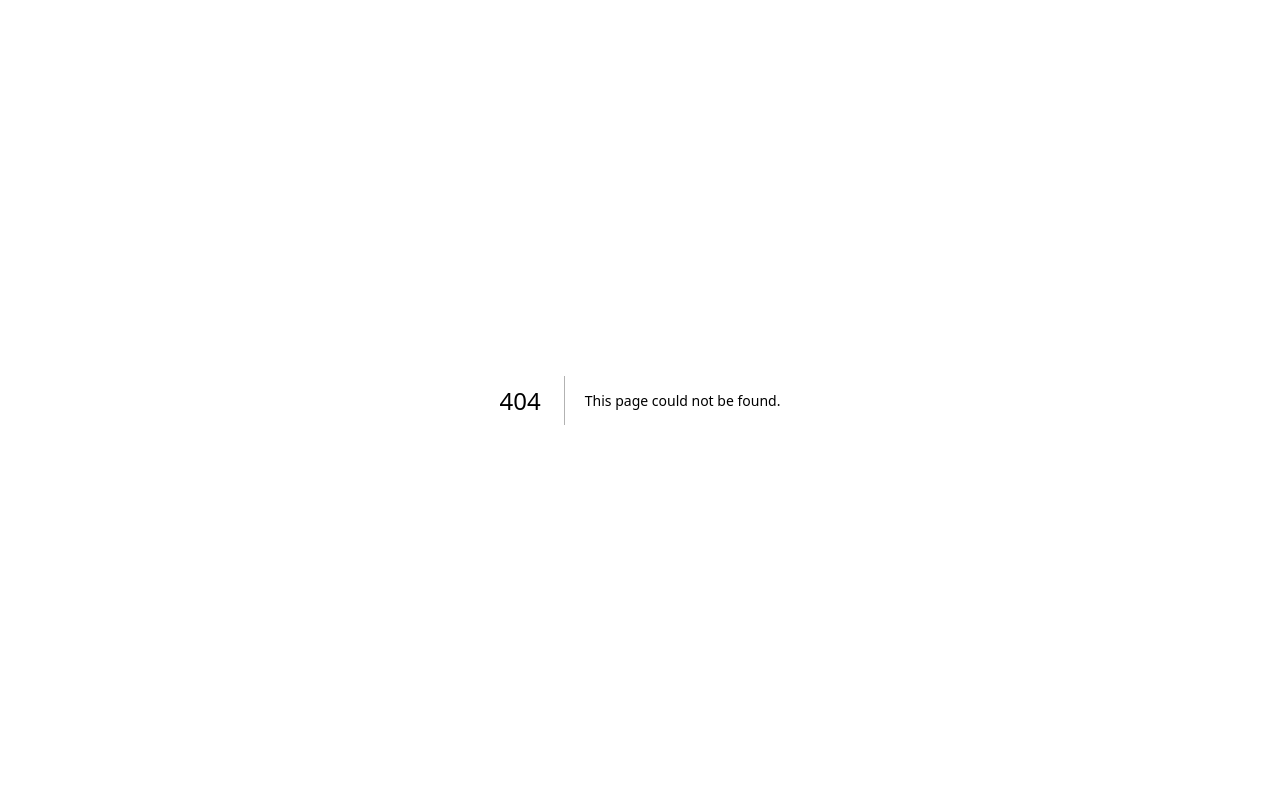
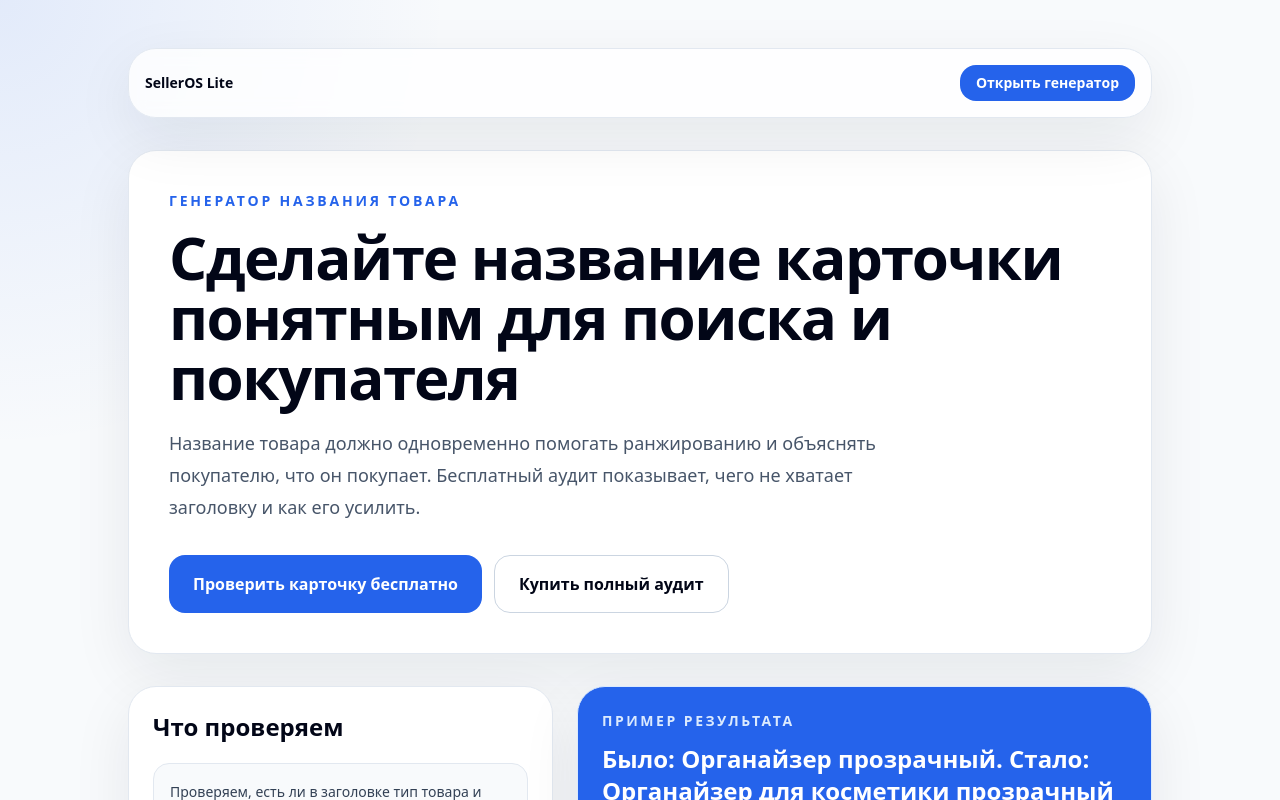
Before and after one commit to TerraTectra/AutoMoney, a Next.js app: page /generator-nazvaniya-tovara in a window 1280 px wide. Before the commit this address had no page. Shown: the top 800 px of the page. Built offline with nearby package versions, Linux system fonts and the light colour scheme.

Commit message:
Add SEO page for product title generator

```diff
--- /dev/null
+++ b/app/generator-nazvaniya-tovara/page.tsx
@@ -0,0 +1,25 @@
+import SeoToolPage from '@/components/SeoToolPage';
+
+export const metadata = {
+  title: 'Генератор названия товара для Ozon, Wildberries и Яндекс Маркета',
+  description:
+    'Сгенерируйте название товара для маркетплейса: ключевые слова, выгода, категория и сценарий использования в одном заголовке.'
+};
+
+export default function ProductTitleGeneratorPage() {
+  return (
+    <SeoToolPage
+      eyebrow="Генератор названия товара"
+      title="Сделайте название карточки понятным для поиска и покупателя"
+      description="Название товара должно одновременно помогать ранжированию и объяснять покупателю, что он покупает. Бесплатный аудит показывает, чего не хватает заголовку и как его усилить."
+      bullets={[
+        'Проверяем, есть ли в заголовке тип товара и главный поисковый ключ.',
+        'Смотрим, не перегружено ли название лишними словами и характеристиками.',
+        'Добавляем выгоду или сценарий использования, если заголовок выглядит сухо.',
+        'Готовим вариант названия, который можно адаптировать под Ozon, Wildberries или Яндекс Маркет.'
+      ]}
+      exampleTitle="Было: Органайзер прозрачный. Стало: Органайзер для косметики прозрачный — компактное хранение для ванной и туалетного столика"
+      exampleBody="Хороший заголовок не ограничивается общими словами. Он показывает категорию, материал, сценарий использования и главную выгоду. Так покупателю проще понять товар, а маркетплейсу — связать карточку с поисковым запросом."
+    />
+  );
+}
```
